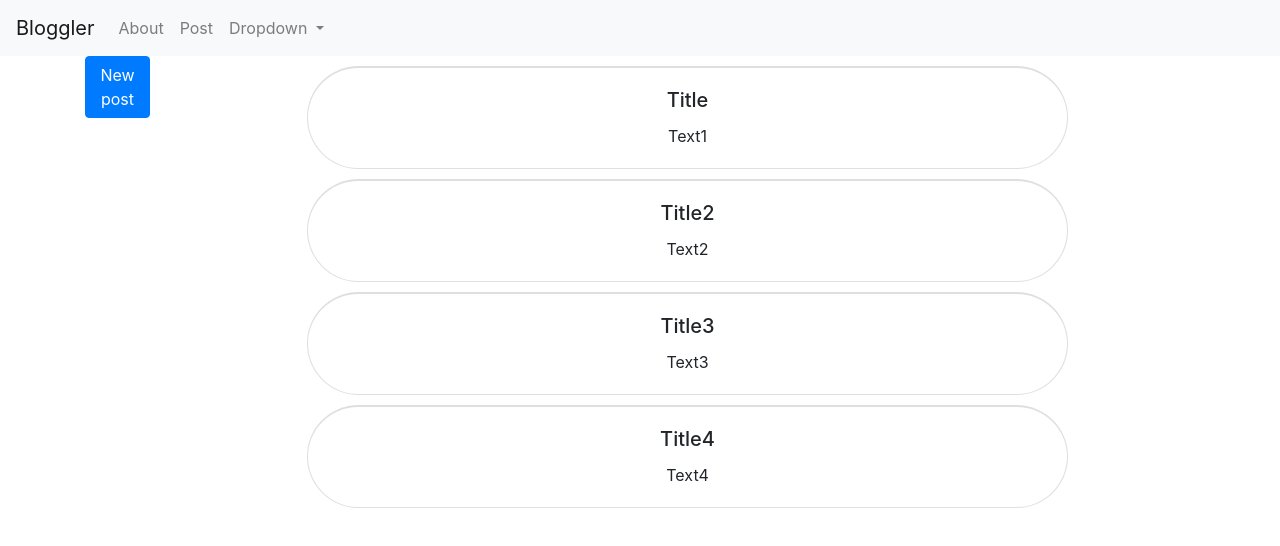
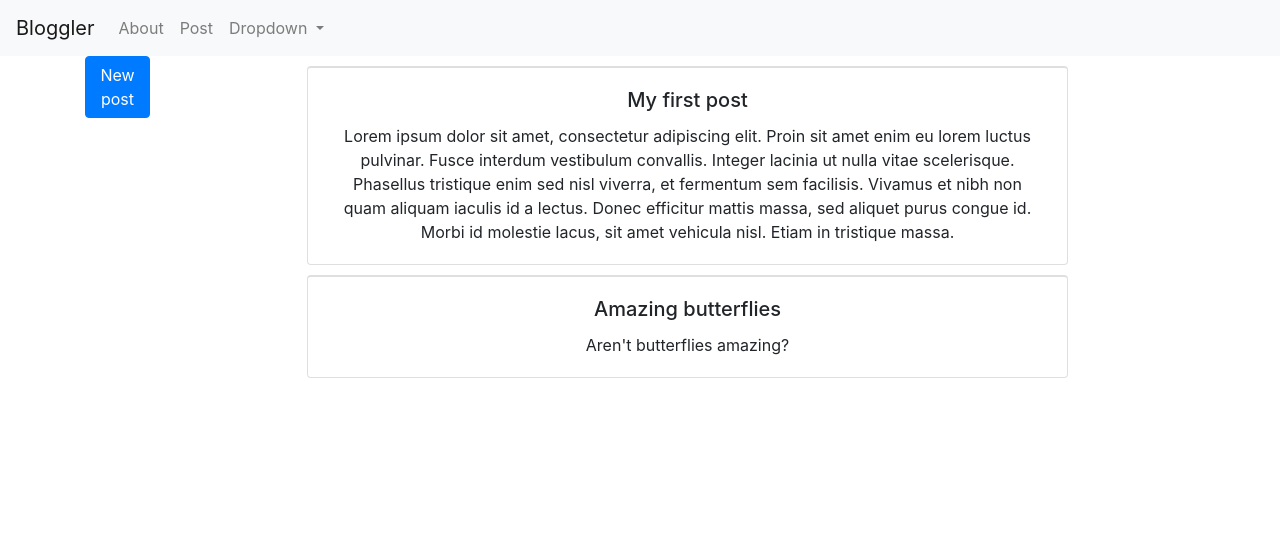
Before and after one commit to IoanCristianRadu/Angular, an Angular app: page /posts in a window 1280 px wide. Shown: the top 546 px of the page. Built offline with nearby package versions, Linux system fonts and the light colour scheme.

Commit message:
Small redesign.

```diff
--- a/src/app/posts/posts.component.html
+++ b/src/app/posts/posts.component.html
@@ -41,7 +41,7 @@
           </div>
         </div>
       </div>
-      <div class="card w-75 container rounded-pill myBorderTop10" *ngFor="let post of posts">
+      <div class="card w-75 container myBorderTop10" *ngFor="let post of posts">
         <div class="card-body myTextAlignCenter">
           <h5 class="card-title">{{post.title}}</h5>
           <p class="card-text">{{post.content}}</p>
--- a/src/app/posts/posts.component.ts
+++ b/src/app/posts/posts.component.ts
@@ -14,10 +14,8 @@ export class PostsComponent implements OnInit {
   myNgModel = "";
 
   constructor() {
-    this.posts.push(new Post("Title","Text1"));
-    this.posts.push(new Post("Title2","Text2"));
-    this.posts.push(new Post("Title3","Text3"));
-    this.posts.push(new Post("Title4","Text4"));
+    this.posts.push(new Post("My first post","Lorem ipsum dolor sit amet, consectetur adipiscing elit. Proin sit amet enim eu lorem luctus pulvinar. Fusce interdum vestibulum convallis. Integer lacinia ut nulla vitae scelerisque. Phasellus tristique enim sed nisl viverra, et fermentum sem facilisis. Vivamus et nibh non quam aliquam iaculis id a lectus. Donec efficitur mattis massa, sed aliquet purus congue id. Morbi id molestie lacus, sit amet vehicula nisl. Etiam in tristique massa."));
+    this.posts.push(new Post("Amazing butterflies","Aren't butterflies amazing?"));
    }
 
   ngOnInit() {
```
